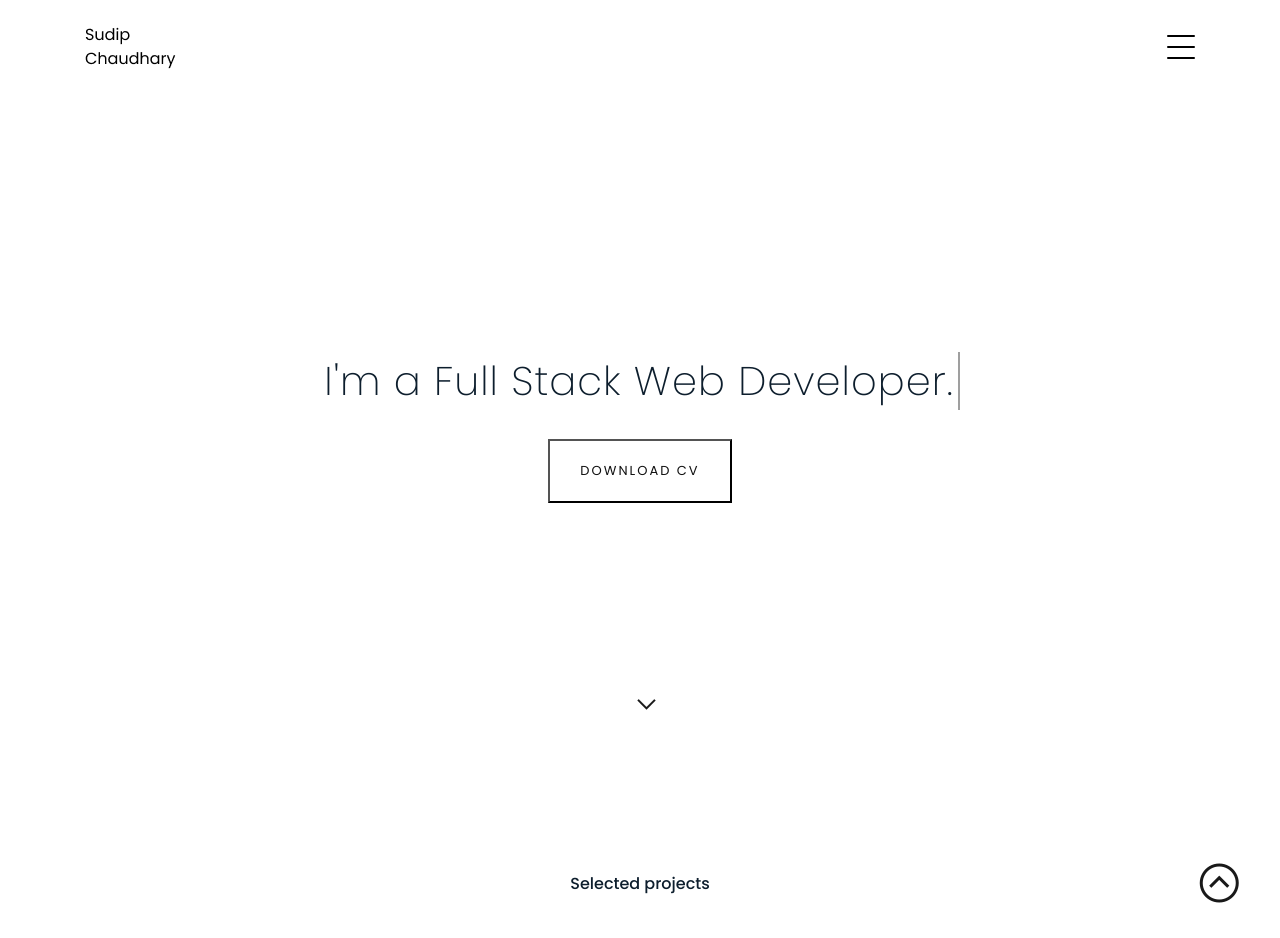
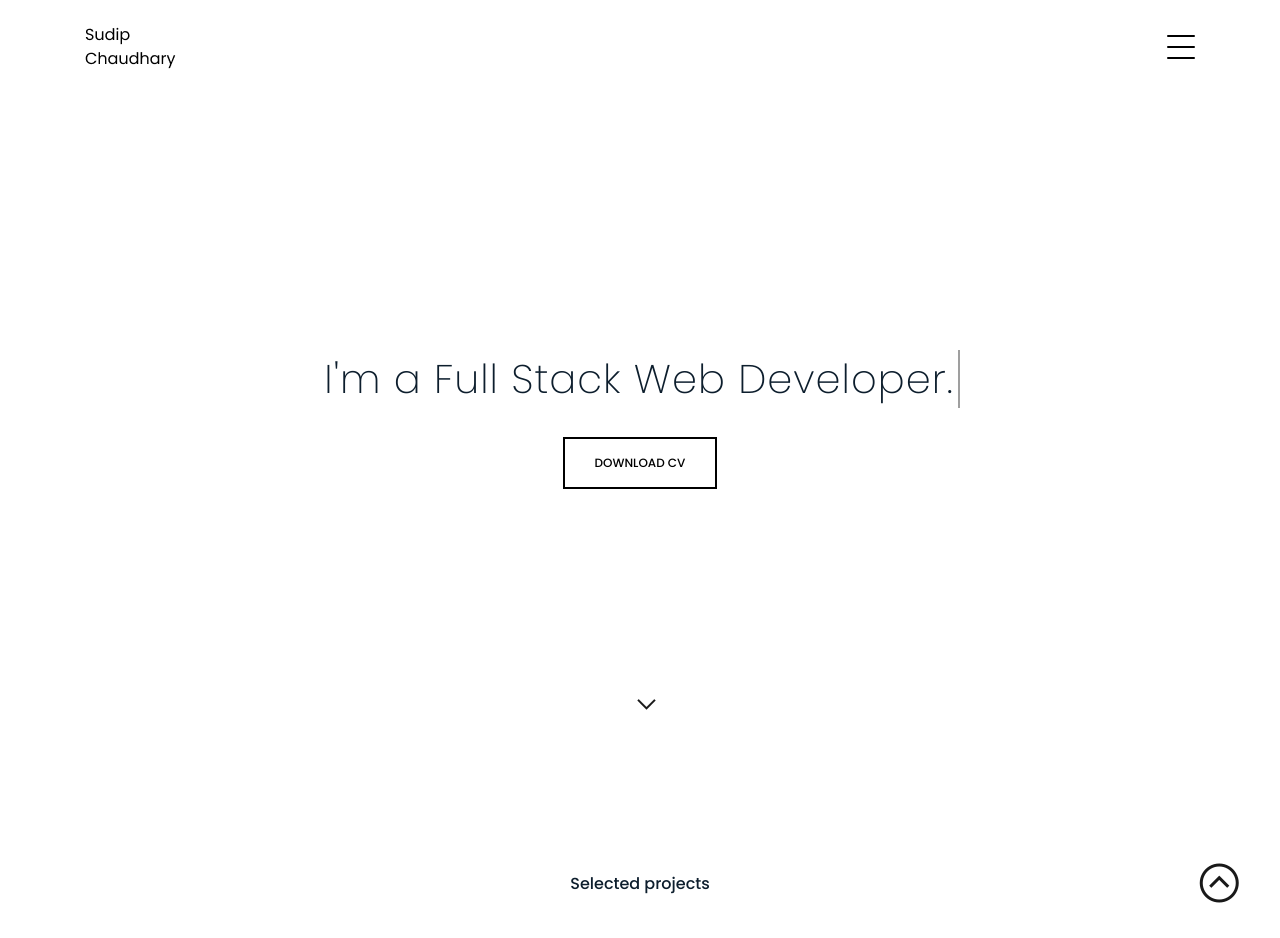
Before and after one commit to Heyimsudip/portfolio-website, a plain HTML site: page index.html in a window 1280 px wide. Shown: the top 938 px of the page. Drawn offline with Linux system fonts and the light colour scheme.

Commit message:
modified btn cv

```diff
--- a/css/style.css
+++ b/css/style.css
@@ -193,13 +193,13 @@ h6,
 
 .readmore {
   display: inline-block;
-  border: 1px solid #000;
-  padding: 10px 20px;
+  border: 2px solid #000;
+  padding: 15px 30px;
   font-size: 12px;
   text-transform: uppercase;
   color: #000;
   transition: .2s all ease;
-  font-weight: 700;
+  font-weight: 500;
 }
 
 .readmore:active,
--- a/index.html
+++ b/index.html
@@ -70,7 +70,7 @@
         <h1 class="line anim-typewriter">I'm a Full Stack Web Developer.</h1>
 
         <div class="btn-cv">
-              <a href="cv/cv.png" download><button type="submit" name="contact-submit" id="contact-submit" class="send wow fadeInUp">Download CV</button></a>
+          <p  data-aos="fade-up"><a href="cv/cv.png" class="readmore" download>Download CV</a></p>
         </div>
   </div>
 </div>
```
